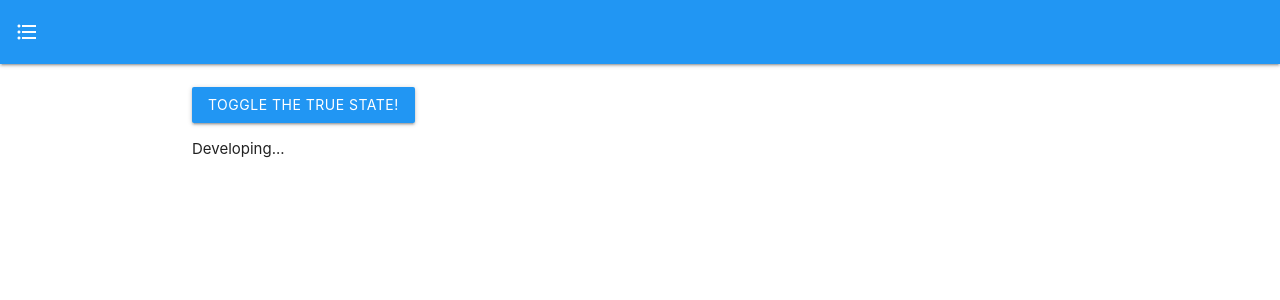
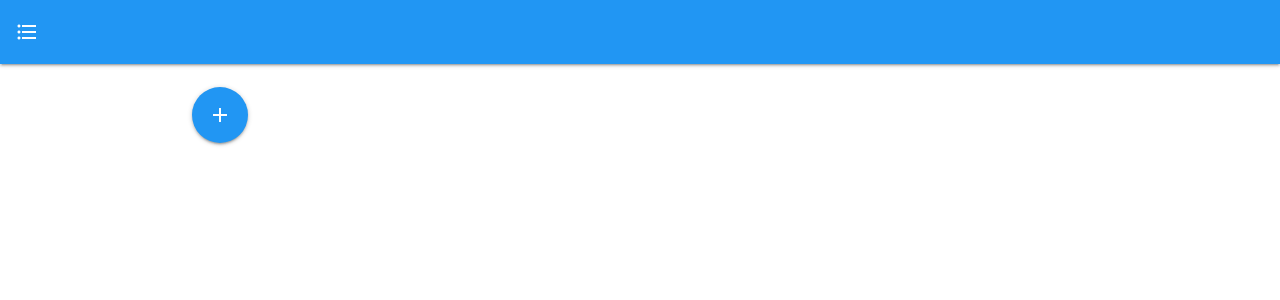
Before and after one commit to john29917958/To-Do, a React (Create React App) app in the folder react/to-do/: page / in a window 1280 px wide. Shown: the top 300 px of the page. Built offline with nearby package versions, Linux system fonts and the light colour scheme.

Commit message:
Add ToDo class

```diff
--- a/react/to-do/src/App.js
+++ b/react/to-do/src/App.js
@@ -1,18 +1,30 @@
 import './App.css';
 import React from 'react';
 import Navbar from './Navbar.js';
+import ToDo from './ToDo.js';
 
 class App extends React.Component {
   constructor(props) {
     super(props);
     this.state = {
-      isToggled: true
+      toDos: []
     };
   }
 
-  toggleState() {
+  addToDo() {
+    let date = new Date(),
+      id = date.getFullYear().toString() + date.getMonth().toString() + date.getDate().toString() +
+        date.getHours().toString() + date.getMinutes().toString() + date.getSeconds().toString() +
+        date.getMilliseconds().toString(),
+      toDos = this.state.toDos;
+
+    toDos.push({
+      id: id,
+      text: ''
+    });
+
     this.setState({
-      isToggled: !this.state.isToggled
+      toDos: toDos
     });
   }
 
@@ -22,10 +34,18 @@ class App extends React.Component {
         <Navbar />
         <br />
         <div className='container'>
-          <button className='btn waves-effect waves-light blue' onClick={this.toggleState.bind(this)}>
-            {"Toggle the " + this.state.isToggled + " state!"}
+          <button className='btn-floating btn-large waves-effect waves-light blue' onClick={this.addToDo.bind(this)}>
+            <i className='material-icons'>
+              add
+            </i>
           </button>
-          <p>Developing...</p>
+          <div>
+            {
+              this.state.toDos.map(function (toDo) {
+                return <ToDo key={toDo.id} id={toDo.id} text={toDo.text} />
+              })
+            }
+          </div>
         </div>
       </div>
     );
--- /dev/null
+++ b/react/to-do/src/ToDo.js
@@ -0,0 +1,32 @@
+import React from "react";
+
+class ToDo extends React.Component {
+    #id;
+
+    constructor(props) {
+        super(props);
+
+        let date = new Date()
+        this.#id = date.getFullYear().toString() + date.getMonth().toString() + date.getDate().toString() +
+            date.getHours().toString() + date.getMinutes().toString() + date.getSeconds().toString() +
+            date.getMilliseconds().toString();
+
+        this.state = {
+            text: this.props.text,
+            isEditing: true
+        };
+    }
+
+    render() {
+        return (
+            <div className="row">
+                <div className="input-field col m5 s12">
+                    <input id={this.#id} type={"text"} value={this.state.text} disabled={!this.state.isEditing}></input>
+                    <label htmlFor={this.#id}>Task Name</label>
+                </div>
+            </div>
+        );
+    }
+}
+
+export default ToDo;
```
